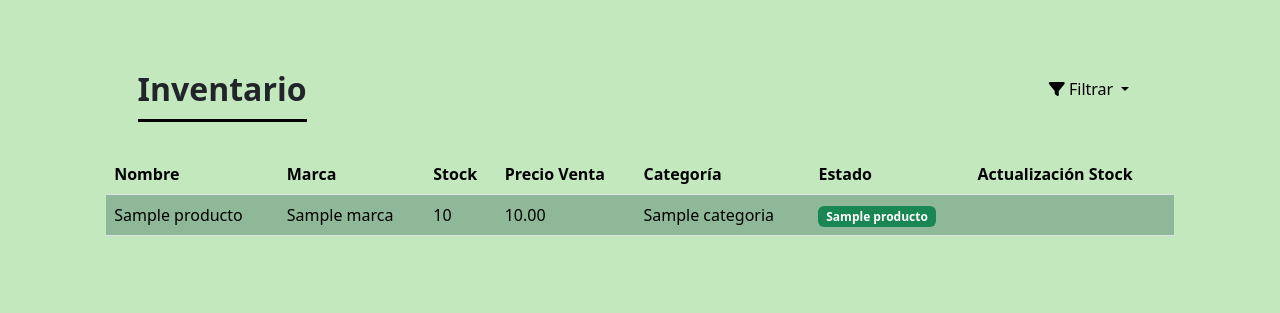
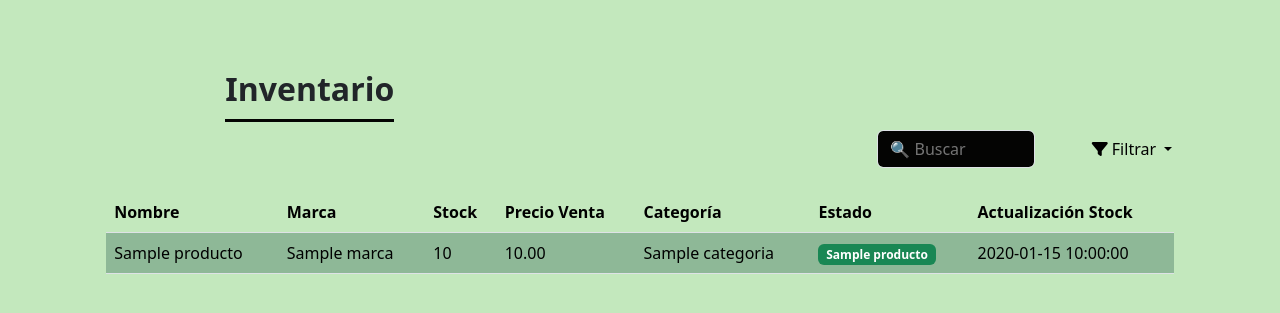
Before and after one commit to FGFERNAN/Etapa_Practica_DICO, a CodeIgniter app: page /CodeIgniter/index.php/inventario/index in a window 1280 px wide. Shown: the part 173-486 px from the top of the page. Run offline with CodeIgniter, Linux system fonts and the light colour scheme; tables that the repository leaves empty or names only in its code hold one stand-in row (values such as "Sample post"); data that the repository does not hold is empty.

Commit message:
Finalización Semana 7

```diff
--- a/application/views/inventario/index.php
+++ b/application/views/inventario/index.php
@@ -2,23 +2,40 @@
 <?php $this->load->view('layout/navbar'); ?>
 
 <div class="container-fluid mi-container">
-    <div class="d-flex justify-content-between">
-        <div class="d-flex align-items-center mi-header">
+    <div class="row">
+        <div class="col-12">
+            <div class="row">
+                <div class="col-md-2"></div>
+                <div class="col-md-10">
+                    <div class="d-flex">
                         <h2 class="mi-h2">Inventario</h2>
                     </div>
-        <div class="dropdown mi-dropdown">
+                </div>
+            </div>
+            <div class="row">
+                <div class="col-md-8"></div>
+                <div class="col-md-2">
+                    <div class="container-fluid">
+                        <form class="d-flex" role="search">
+                            <input id="buscar_producto" class="form-control-custom me-2" type="search" placeholder="🔍 Buscar" aria-label="Search" />
+                        </form>
+                    </div>
+                </div>
+                <div class="col-md-2">
+                    <div class="dropdown">
                         <button class="btn btn-primary mi-filter dropdown-toggle " type="button" data-bs-toggle="dropdown" aria-expanded="false">
                             <i class="fa-solid fa-filter"></i> Filtrar
                         </button>
                         <ul class="dropdown-menu dropdown-menu-light">
-                <?php foreach($categorias as $c): ?>
-                <li><a class="dropdown-item" href="<?= base_url('inventario/filtrar/'. $c->id_categorias) ?>"><?= $c->nombre ?></a></li>
+                            <?php foreach ($categorias as $c): ?>
+                                <li><a class="dropdown-item" href="<?= base_url('inventario/filtrar/' . $c->id_categorias) ?>"><?= $c->nombre ?></a></li>
                             <?php endforeach ?>
                         </ul>
                     </div>
                 </div>
+            </div>
             <div class="table-responsive mt-4 mi-table">
-        <table class="table table-pr table-striped">
+                <table id="tabla_productos" class="table table-pr table-striped">
                     <thead>
                         <tr>
                             <th scope="col">Nombre</th>
@@ -61,5 +78,28 @@
                 </table>
             </div>
         </div>
+    </div>
+</div>
+
+<script>
+    document.addEventListener('DOMContentLoaded', function() {
+        const inputBuscar = document.getElementById('buscar_producto');
+        const filasTabla = document.querySelectorAll('#tabla_productos tbody tr');
+
+        inputBuscar.addEventListener('input', function() {
+            const valorBusqueda = this.value.toLowerCase();
+
+            filasTabla.forEach(function(fila) {
+                const textoFila = fila.textContent.toLowerCase();
+
+                if (textoFila.includes(valorBusqueda)) {
+                    fila.style.display = '';
+                } else {
+                    fila.style.display = 'none';
+                }
+            });
+        });
+    });
+</script>
 
 <?php $this->load->view('layout/footer'); ?>
--- a/application/views/ventas/facturar.php
+++ b/application/views/ventas/facturar.php
@@ -39,7 +39,7 @@
                                         if (!empty($cantidades)) :
                                             foreach ($cantidades as $i => $cantidad) :
                                                 $id_producto = set_value("ids_productos[$i]");
-                                                if(!empty($id_producto)) {
+                                                if (!empty($id_producto)) {
                                                     $ids_en_carrito[] = $id_producto;
                                                 }
                                                 $cantidad = (float) set_value("cantidad[$i]", 0);
--- a/docs/entities/DDL.sql
+++ b/docs/entities/DDL.sql
@@ -190,6 +190,9 @@
 );
 
 ALTER TABLE productos
+	ADD COLUMN act_stock DATETIME DEFAULT NULL;
+
+ALTER TABLE productos
 	CHANGE COLUMN stock stock INT(10);
 
 ALTER TABLE productos
--- a/docs/entities/DML.sql
+++ b/docs/entities/DML.sql
@@ -18,7 +18,7 @@
 
 SELECT * FROM estado_categoria;
 
-INSERT INTO estado_producto (nombre, descripcion) VALUES
+INSERT INTO estado_producto (nombre, descripcion) VALUES ('Bajo Stock', 'Producto con bajo stock')
 ('Activo', 'Producto disponible para venta normal'),
 ('Inactivo', 'Producto temporalmente deshabilitado'),
 ('Agotado', 'Sin stock disponible'),
```
Also changed, not shown: docs/entities/trigger_actualizar_estado_stock.sql (added, +16 -0 lines), docs/entities/trigger_actualizar_stock.sql (added, +10 -0 lines). Lines whose indentation alone changed are shown as unchanged.
